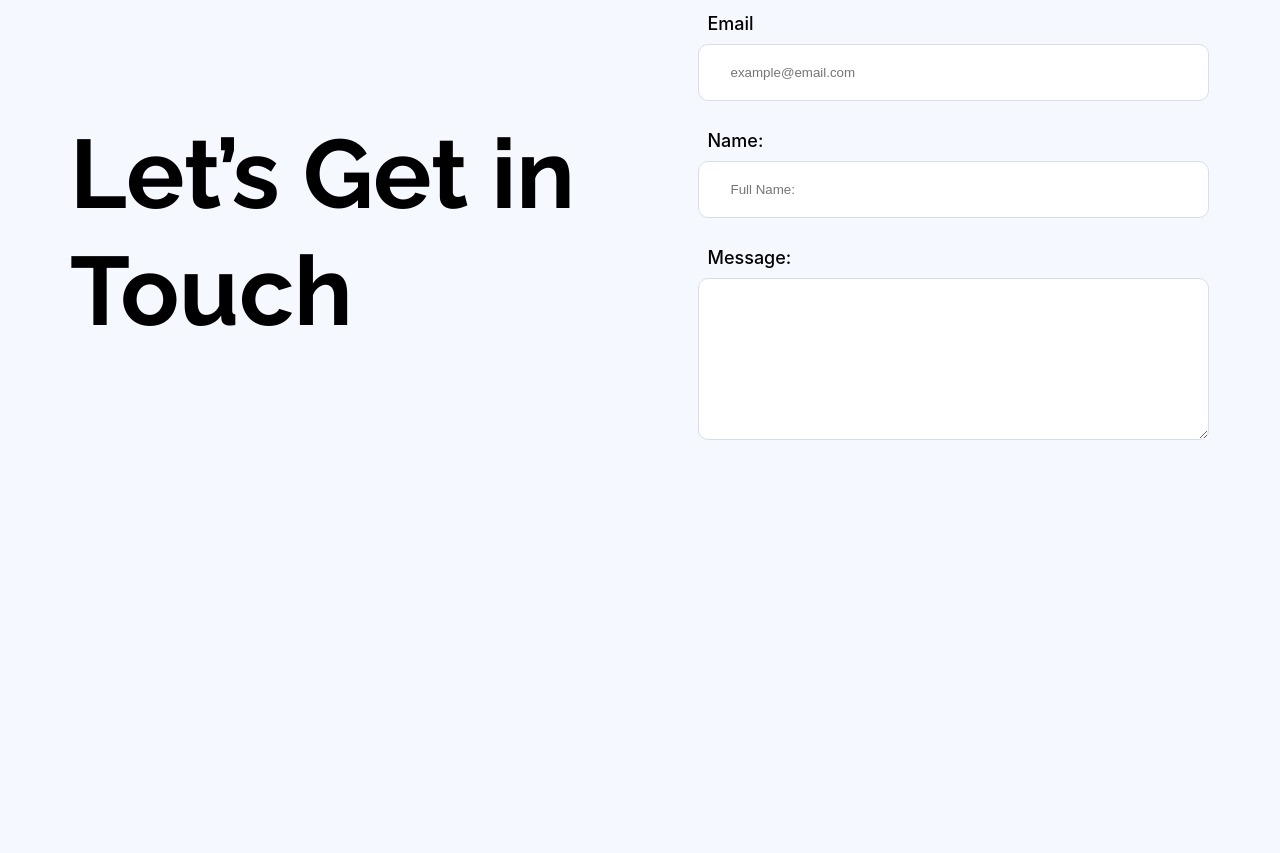
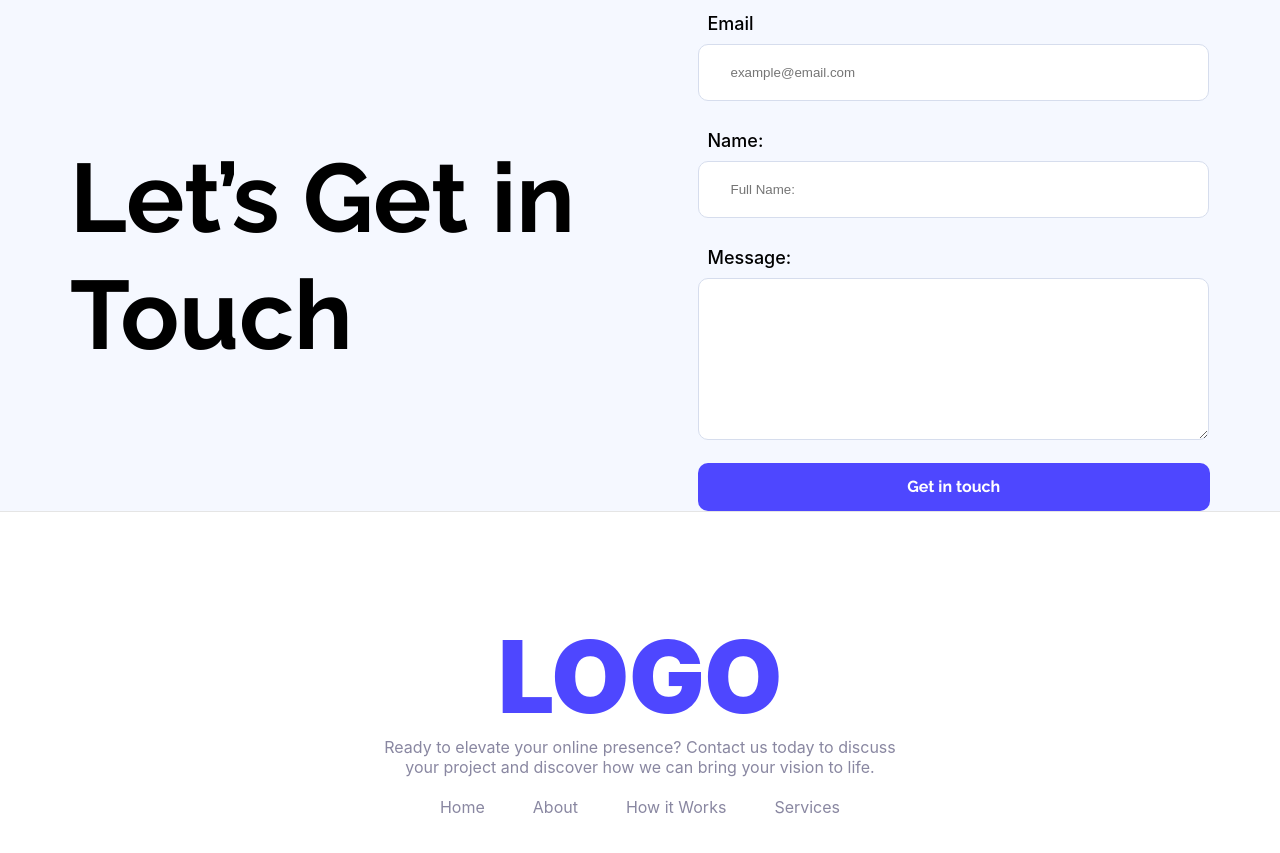
Before and after one commit to SyedShahanurShammas/first_assignment_logo, a plain HTML site: page index.html in a window 1280 px wide. Shown: the part 2273-3126 px from the top of the page. Before the commit the page ends 2736 px from the top, so only its background shows below. Drawn offline with Linux system fonts and the light colour scheme.

Commit message:
footer section has been added

```diff
--- a/index.html
+++ b/index.html
@@ -146,11 +146,23 @@
                     <label for="textarea">Message:</label>
                     <textarea placeholder="WRITE HERE:" name="" id="" cols="30" rows="8">
                     </textarea>
+                    <input class="primary-btn" type="button" value="Get in touch">
                 </form>
             </div>
         </section>
     </main>
     <footer>
+        <div class="footer-content">
+            <h1>LOGO</h1>
+            <p>Ready to elevate your online presence? Contact us today to discuss your project and discover how we can
+                bring your vision to life.</p>
+            <div class="links">
+                <a href="https://www.google.com/" target="_blank" rel="noopener">Home</a>
+                <a href="https://www.google.com/" target="_blank" rel="noopener">About</a>
+                <a href="https://www.google.com/" target="_blank" rel="noopener">How it Works</a>
+                <a href="https://www.google.com/" target="_blank" rel="noopener">Services</a>
+            </div>
+        </div>
 
     </footer>
 
--- a/style/style.css
+++ b/style/style.css
@@ -295,8 +295,60 @@ textarea {
     background: #FFF;
 }
 
-
-
-
+.column-right input[type="button"] {
+    width: 100%;
+}
 
 /* main section end */
+
+/* footer start here */
+footer {
+    display: flex;
+    width: 100%;
+    justify-content: center;
+    align-items: center;
+    padding: 104px 0px;
+    border-top: 1px solid rgba(0, 0, 0, 0.10);
+    background: #FFF;
+}
+
+.footer-content {
+    max-width: 531px;
+    margin: 0 auto;
+}
+
+.footer-content h1 {
+    color: #4E47FF;
+    text-align: center;
+    font-family: Inter;
+    font-size: 100px;
+    font-style: normal;
+    font-weight: 900;
+}
+
+.footer-content p {
+    color: #8987A1;
+    text-align: center;
+    font-family: Inter;
+    font-size: 16px;
+    font-weight: 400;
+}
+
+.links {
+    display: flex;
+    gap: 48px;
+    justify-content: center;
+    margin-top: 20px;
+}
+
+.links a {
+    text-decoration: none;
+    color: #8987A1;
+    font-family: Inter;
+    font-size: 16px;
+    font-style: normal;
+    font-weight: 400;
+
+}
+
+/* footer end here */
```
